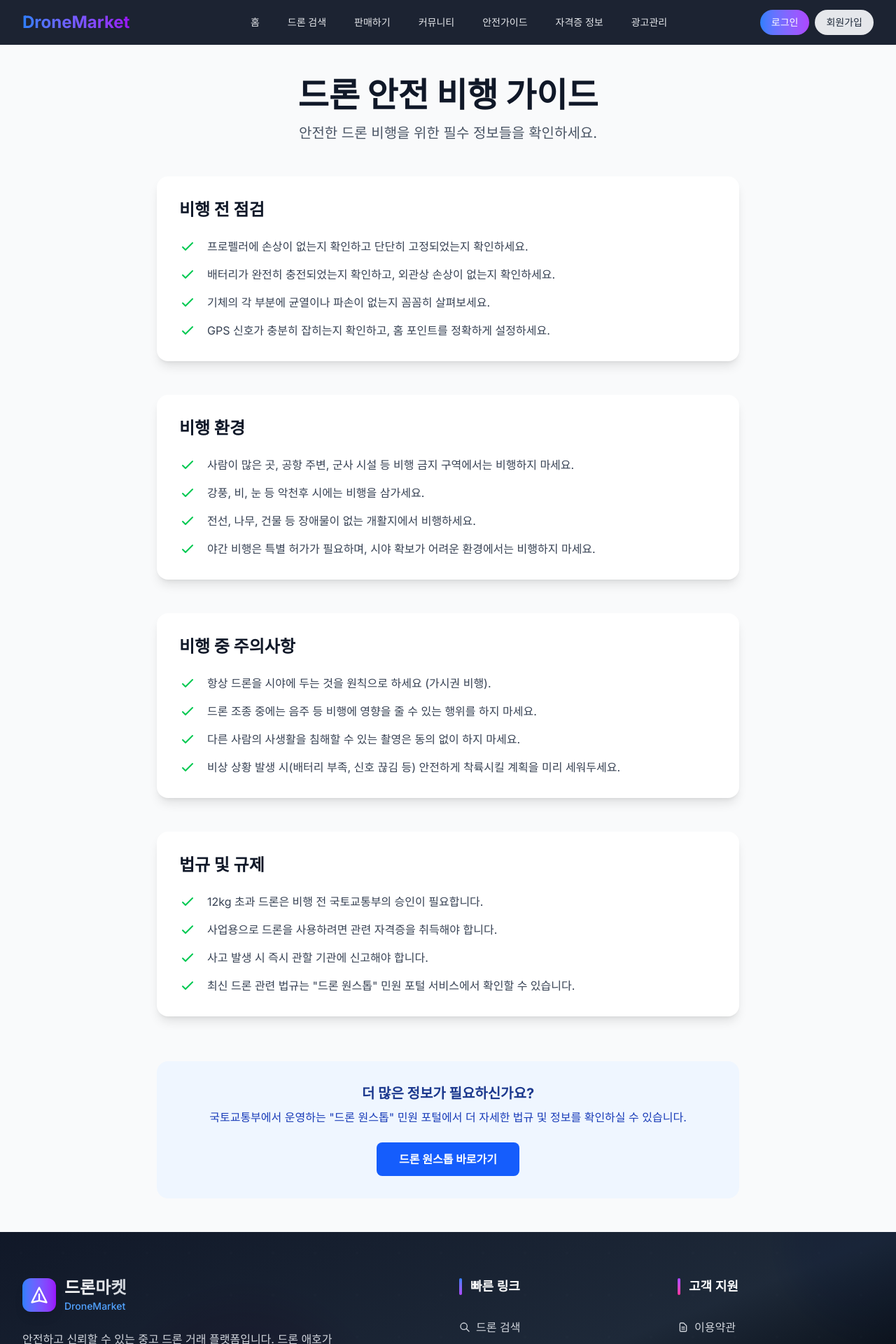
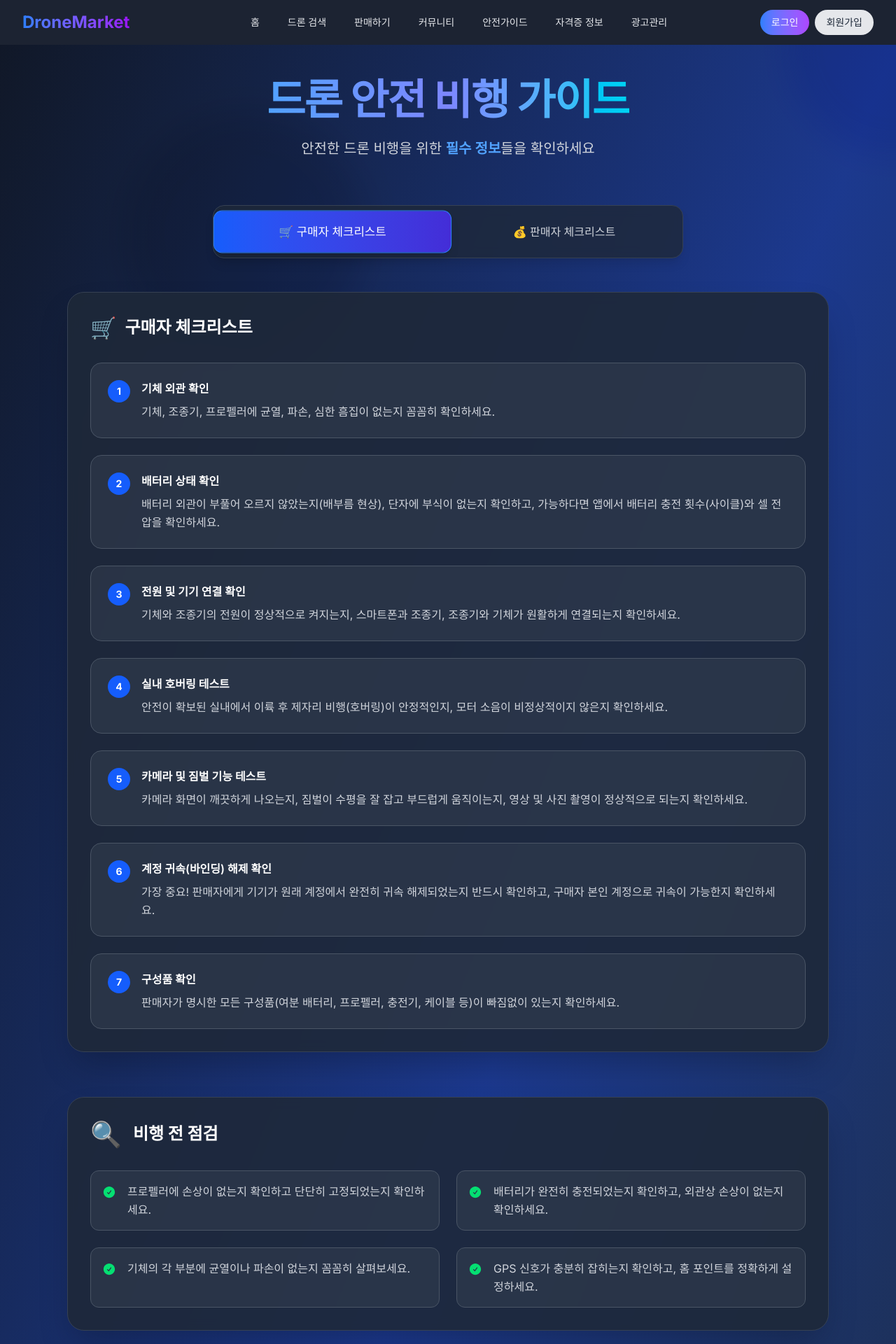
Before and after one commit to yoonyeoul37/drone, a Next.js app: page /safety-guide in a window 1280 px wide. Shown: the top 1920 px of the page at 70% size. Built offline with nearby package versions, Linux system fonts and the light colour scheme.

Commit message:
안전가이드 페이지 생동감 있는 UI/UX 개선 및 남성 사용자 취향 반영

```diff
--- a/src/app/safety-guide/page.tsx
+++ b/src/app/safety-guide/page.tsx
@@ -1,6 +1,7 @@
 'use client';
 
-import React from 'react';
+import React, { useState, useEffect } from 'react';
+import { motion } from 'framer-motion';
 import { CheckCircleIcon } from '@heroicons/react/24/solid';
 
 const buyerChecklist = [
@@ -22,9 +23,13 @@
 ];
 
 const SafetyGuidePage = () => {
+  const [isVisible, setIsVisible] = useState(false);
+  const [activeTab, setActiveTab] = useState('buyer');
+
   const safetyTips = [
     {
       category: '비행 전 점검',
+      icon: '🔍',
       tips: [
         '프로펠러에 손상이 없는지 확인하고 단단히 고정되었는지 확인하세요.',
         '배터리가 완전히 충전되었는지 확인하고, 외관상 손상이 없는지 확인하세요.',
@@ -34,6 +39,7 @@
     },
     {
       category: '비행 환경',
+      icon: '🌍',
       tips: [
         '사람이 많은 곳, 공항 주변, 군사 시설 등 비행 금지 구역에서는 비행하지 마세요.',
         '강풍, 비, 눈 등 악천후 시에는 비행을 삼가세요.',
@@ -43,6 +49,7 @@
     },
     {
       category: '비행 중 주의사항',
+      icon: '✈️',
       tips: [
         '항상 드론을 시야에 두는 것을 원칙으로 하세요 (가시권 비행).',
         '드론 조종 중에는 음주 등 비행에 영향을 줄 수 있는 행위를 하지 마세요.',
@@ -52,6 +59,7 @@
     },
     {
       category: '법규 및 규제',
+      icon: '⚖️',
       tips: [
         '12kg 초과 드론은 비행 전 국토교통부의 승인이 필요합니다.',
         '사업용으로 드론을 사용하려면 관련 자격증을 취득해야 합니다.',
@@ -61,52 +69,206 @@
     }
   ];
 
+  useEffect(() => {
+    setIsVisible(true);
+  }, []);
+
+  const containerVariants = {
+    hidden: { opacity: 0 },
+    visible: {
+      opacity: 1,
+      transition: {
+        duration: 0.6,
+        staggerChildren: 0.1
+      }
+    }
+  };
+
+  const cardVariants = {
+    hidden: { opacity: 0, y: 20 },
+    visible: {
+      opacity: 1,
+      y: 0,
+      transition: {
+        duration: 0.5,
+        ease: "easeOut"
+      }
+    },
+    hover: {
+      y: -5,
+      scale: 1.02,
+      transition: {
+        duration: 0.3,
+        ease: "easeInOut"
+      }
+    }
+  };
+
   return (
-    <div className="bg-gray-50 min-h-screen">
-      <div className="max-w-4xl mx-auto px-4 sm:px-6 lg:px-8 py-12">
-        <div className="text-center mb-12">
-          <h1 className="text-4xl font-extrabold text-gray-900 sm:text-5xl">
-            드론 안전 비행 가이드
-          </h1>
-          <p className="mt-4 text-xl text-gray-600">
-            안전한 드론 비행을 위한 필수 정보들을 확인하세요.
-          </p>
-        </div>
+    <div className="min-h-screen bg-gradient-to-br from-gray-900 via-blue-900 to-gray-800 relative overflow-hidden">
+      {/* 배경 장식 요소들 */}
+      <div className="absolute inset-0 overflow-hidden pointer-events-none">
+        <div className="absolute -top-40 -right-40 w-80 h-80 bg-blue-600 rounded-full mix-blend-multiply filter blur-xl opacity-20 animate-blob"></div>
+        <div className="absolute -bottom-40 -left-40 w-80 h-80 bg-indigo-600 rounded-full mix-blend-multiply filter blur-xl opacity-20 animate-blob animation-delay-2000"></div>
+        <div className="absolute top-40 left-40 w-80 h-80 bg-gray-600 rounded-full mix-blend-multiply filter blur-xl opacity-20 animate-blob animation-delay-4000"></div>
+      </div>
 
-        <div className="space-y-12">
-          {safetyTips.map((section, index) => (
-            <div key={index} className="bg-white p-8 rounded-2xl shadow-lg">
-              <h2 className="text-2xl font-bold text-gray-900 mb-6">{section.category}</h2>
-              <ul className="space-y-4">
-                {section.tips.map((tip, tipIndex) => (
-                  <li key={tipIndex} className="flex items-start">
-                    <div className="flex-shrink-0">
-                      <svg className="h-6 w-6 text-green-500" fill="none" viewBox="0 0 24 24" stroke="currentColor">
-                        <path strokeLinecap="round" strokeLinejoin="round" strokeWidth="2" d="M5 13l4 4L19 7" />
-                      </svg>
+      <div className="relative max-w-6xl mx-auto px-4 sm:px-6 lg:px-8 py-12">
+        <motion.div
+          variants={containerVariants}
+          initial="hidden"
+          animate={isVisible ? "visible" : "hidden"}
+        >
+          {/* 헤더 */}
+          <motion.div
+            className="text-center mb-16"
+            initial={{ opacity: 0, y: -30 }}
+            animate={{ opacity: 1, y: 0 }}
+            transition={{ duration: 0.8 }}
+          >
+            <motion.h1
+              className="text-5xl md:text-6xl font-extrabold tracking-tight mb-6"
+              initial={{ opacity: 0, y: -20 }}
+              animate={{ opacity: 1, y: 0 }}
+              transition={{ duration: 0.8, delay: 0.2 }}
+            >
+              <span className="bg-gradient-to-r from-blue-400 via-indigo-400 to-cyan-400 bg-clip-text text-transparent">
+                드론 안전 비행 가이드
+              </span>
+            </motion.h1>
+            <motion.p
+              className="max-w-3xl mx-auto text-xl text-gray-300 leading-relaxed"
+              initial={{ opacity: 0, y: 20 }}
+              animate={{ opacity: 1, y: 0 }}
+              transition={{ duration: 0.8, delay: 0.4 }}
+            >
+              안전한 드론 비행을 위한 <span className="font-semibold text-blue-400">필수 정보</span>들을 확인하세요
+            </motion.p>
+          </motion.div>
+
+          {/* 탭 네비게이션 */}
+          <motion.div
+            className="bg-gray-800/80 backdrop-blur-sm rounded-2xl p-2 mb-12 shadow-lg border border-gray-700 max-w-2xl mx-auto"
+            variants={cardVariants}
+          >
+            <div className="flex space-x-2">
+              {[
+                { id: 'buyer', label: '🛒 구매자 체크리스트', icon: '🛒' },
+                { id: 'seller', label: '💰 판매자 체크리스트', icon: '💰' }
+              ].map((tab) => (
+                <button
+                  key={tab.id}
+                  onClick={() => setActiveTab(tab.id)}
+                  className={`flex-1 py-4 px-6 rounded-xl font-medium transition-all duration-300 ${
+                    activeTab === tab.id
+                      ? 'bg-gradient-to-r from-blue-600 to-indigo-700 text-white shadow-lg transform scale-105 border border-blue-500'
+                      : 'text-gray-300 hover:bg-gray-700 hover:text-white'
+                  }`}
+                >
+                  {tab.label}
+                </button>
+              ))}
+            </div>
+          </motion.div>
+
+          {/* 체크리스트 콘텐츠 */}
+          <motion.div
+            initial={{ opacity: 0, y: 20 }}
+            animate={{ opacity: 1, y: 0 }}
+            transition={{ duration: 0.5 }}
+            className="mb-16"
+          >
+            <div className="bg-gray-800/90 backdrop-blur-sm rounded-3xl shadow-2xl p-8 border border-gray-700">
+              <h2 className="text-2xl font-bold text-white mb-8 flex items-center">
+                <span className="mr-3 text-3xl">
+                  {activeTab === 'buyer' ? '🛒' : '💰'}
+                </span>
+                {activeTab === 'buyer' ? '구매자 체크리스트' : '판매자 체크리스트'}
+              </h2>
+
+              <div className="space-y-6">
+                {(activeTab === 'buyer' ? buyerChecklist : sellerChecklist).map((item, index) => (
+                  <motion.div
+                    key={index}
+                    className="flex items-start space-x-4 p-6 bg-gray-700/50 rounded-2xl border border-gray-600 hover:border-blue-500 transition-all duration-300"
+                    initial={{ opacity: 0, x: -20 }}
+                    animate={{ opacity: 1, x: 0 }}
+                    transition={{ delay: index * 0.1 }}
+                    whileHover={{ scale: 1.02 }}
+                  >
+                    <div className="flex-shrink-0 w-8 h-8 bg-blue-600 rounded-full flex items-center justify-center text-white font-bold text-sm">
+                      {index + 1}
                     </div>
-                    <p className="ml-4 text-gray-700">{tip}</p>
-                  </li>
+                    <div className="flex-1">
+                      <h3 className="font-semibold text-white mb-2">{item.item}</h3>
+                      <p className="text-gray-300 leading-relaxed">{item.details}</p>
+                    </div>
+                  </motion.div>
                 ))}
-              </ul>
+              </div>
             </div>
-          ))}
-        </div>
+          </motion.div>
 
-        <div className="mt-16 text-center bg-blue-50 p-8 rounded-2xl">
-          <h3 className="text-xl font-bold text-blue-900">더 많은 정보가 필요하신가요?</h3>
-          <p className="mt-2 text-blue-800">
-            국토교통부에서 운영하는 "드론 원스톱" 민원 포털에서 더 자세한 법규 및 정보를 확인하실 수 있습니다.
-          </p>
-          <a
-            href="https://drone.onestop.go.kr/"
-            target="_blank"
-            rel="noopener noreferrer"
-            className="mt-6 inline-block bg-blue-600 text-white font-bold py-3 px-8 rounded-lg hover:bg-blue-700 transition-colors"
+          {/* 안전 가이드 섹션 */}
+          <motion.div
+            className="space-y-8"
+            variants={cardVariants}
           >
-            드론 원스톱 바로가기
-          </a>
-        </div>
+            {safetyTips.map((section, index) => (
+              <motion.div
+                key={index}
+                className="bg-gray-800/90 backdrop-blur-sm rounded-3xl shadow-2xl p-8 border border-gray-700"
+                variants={cardVariants}
+                whileHover="hover"
+              >
+                <div className="flex items-center mb-8">
+                  <div className="text-4xl mr-4">{section.icon}</div>
+                  <h2 className="text-2xl font-bold text-white">{section.category}</h2>
+                </div>
+
+                <div className="grid gap-6 md:grid-cols-2">
+                  {section.tips.map((tip, tipIndex) => (
+                    <motion.div
+                      key={tipIndex}
+                      className="flex items-start space-x-4 p-4 bg-gray-700/50 rounded-xl border border-gray-600"
+                      initial={{ opacity: 0, y: 20 }}
+                      animate={{ opacity: 1, y: 0 }}
+                      transition={{ delay: (index * 0.1) + (tipIndex * 0.05) }}
+                    >
+                      <div className="flex-shrink-0 mt-1">
+                        <CheckCircleIcon className="h-5 w-5 text-green-400" />
+                      </div>
+                      <p className="text-gray-300 leading-relaxed">{tip}</p>
+                    </motion.div>
+                  ))}
+                </div>
+              </motion.div>
+            ))}
+          </motion.div>
+
+          {/* 추가 정보 섹션 */}
+          <motion.div
+            className="mt-16 bg-gradient-to-r from-blue-600 to-indigo-700 rounded-3xl p-8 text-center shadow-2xl border border-blue-500"
+            initial={{ opacity: 0, y: 30 }}
+            animate={{ opacity: 1, y: 0 }}
+            transition={{ duration: 0.8, delay: 1.2 }}
+          >
+            <h3 className="text-2xl font-bold text-white mb-4">더 많은 정보가 필요하신가요?</h3>
+            <p className="text-blue-100 mb-6 leading-relaxed">
+              국토교통부에서 운영하는 "드론 원스톱" 민원 포털에서 더 자세한 법규 및 정보를 확인하실 수 있습니다.
+            </p>
+            <motion.a
+              href="https://drone.onestop.go.kr/"
+              target="_blank"
+              rel="noopener noreferrer"
+              className="inline-flex items-center px-8 py-4 bg-white text-blue-600 font-bold rounded-xl hover:bg-gray-100 transition-all duration-300 transform hover:scale-105 shadow-lg"
+              whileHover={{ scale: 1.05 }}
+              whileTap={{ scale: 0.95 }}
+            >
+              드론 원스톱 바로가기 →
+            </motion.a>
+          </motion.div>
+        </motion.div>
       </div>
     </div>
   );
```
